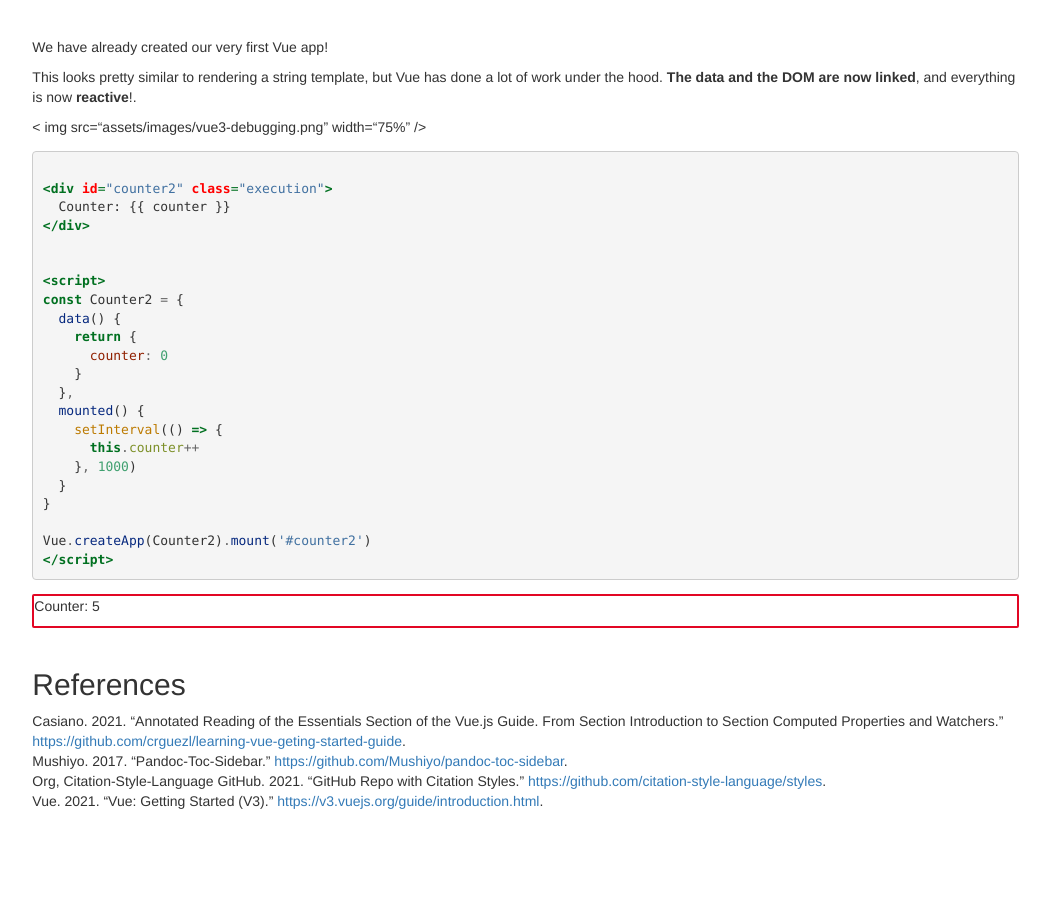
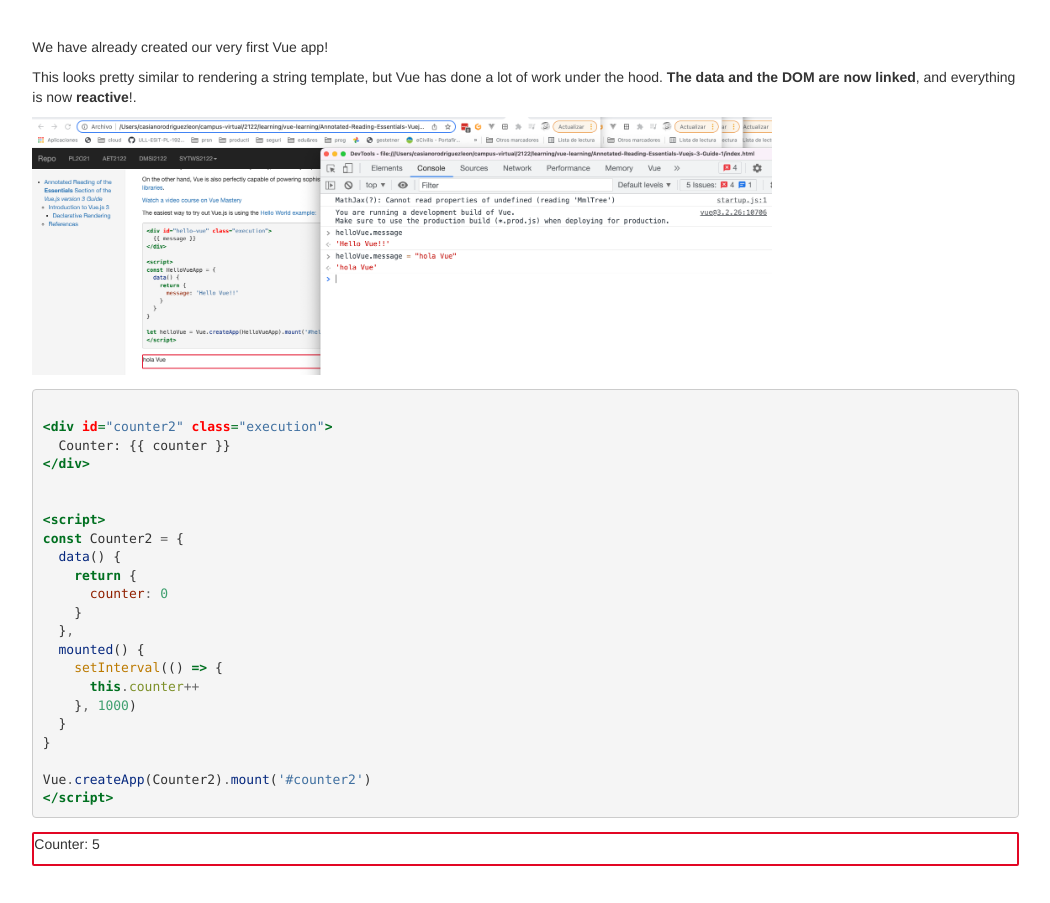
Before and after one commit to crguezl/learning-vue-3-getting-started-guide, a plain HTML site: page index.html in a window 1280 px wide. Shown: the part 2093-2996 px from the top of the page, without its empty margins (221-1271 px from the left). Before the commit the page ends 2924 px from the top, so only its background shows below. Drawn offline with nearby package versions, Linux system fonts and the light colour scheme.

Commit message:
index.html src/introduction.md

```diff
--- a/index.html
+++ b/index.html
@@ -272,7 +272,7 @@ let counterApp = Vue.createApp(Counter).mount('#counter')
 </script>
 <p>We have already created our very first Vue app!</p>
 <p>This looks pretty similar to rendering a string template, but Vue has done a lot of work under the hood. <strong>The data and the DOM are now linked</strong>, and everything is now <strong>reactive</strong>!.</p>
-<p>&lt; img src=“assets/images/vue3-debugging.png” width=“75%” /&gt;</p>
+<p><img src="assets/images/vue3-debugging.png" width="75%" /></p>
 <div class="sourceCode" id="cb4"><pre class="sourceCode html"><code class="sourceCode html"><span id="cb4-1"><a href="#cb4-1" aria-hidden="true" tabindex="-1"></a></span>
 <span id="cb4-2"><a href="#cb4-2" aria-hidden="true" tabindex="-1"></a><span class="kw">&lt;div</span> <span class="er">id</span><span class="ot">=</span><span class="st">&quot;counter2&quot;</span> <span class="er">class</span><span class="ot">=</span><span class="st">&quot;execution&quot;</span><span class="kw">&gt;</span></span>
 <span id="cb4-3"><a href="#cb4-3" aria-hidden="true" tabindex="-1"></a>  Counter: {{ counter }}</span>
```
Also changed, not shown: src/introduction.md (+1 -1 lines).
